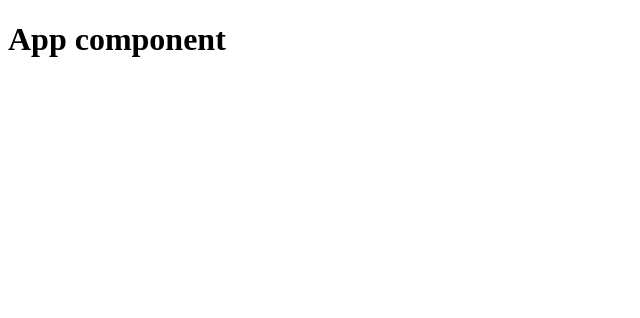
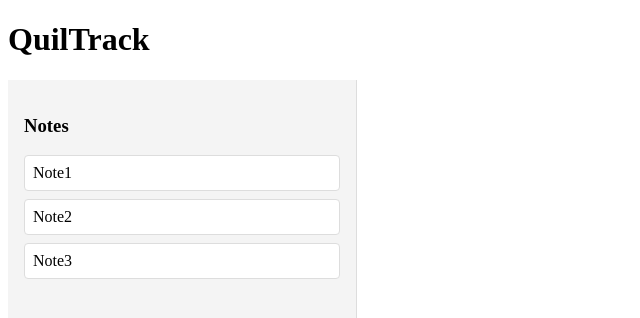
Before and after one commit to bhanukad610/quiltrack-web, an Angular app: page / in a window 1280 px wide. Shown: the top 318 px of the page, without its empty margins (0-640 px from the left). Built offline with nearby package versions, Linux system fonts and the light colour scheme.

Commit message:
Added basic side component

```diff
--- a/src/app/app.component.html
+++ b/src/app/app.component.html
@@ -1 +1,2 @@
-<h1>App component</h1>
+<h1>QuilTrack</h1>
+<app-sidebar></app-sidebar>
--- a/src/app/app.component.ts
+++ b/src/app/app.component.ts
@@ -1,9 +1,13 @@
 import { Component } from '@angular/core';
 import { RouterOutlet } from '@angular/router';
+import { SidebarComponent } from './sidebar/sidebar.component';
 
 @Component({
   selector: 'app-root',
-  imports: [RouterOutlet],
+  imports: [
+    RouterOutlet,
+    SidebarComponent
+  ],
   templateUrl: './app.component.html',
   styleUrl: './app.component.css'
 })
--- /dev/null
+++ b/src/app/sidebar/sidebar.component.css
@@ -0,0 +1,25 @@
+.sidebar {
+    width: 25%;
+    height: 100vh;
+    background-color: #f4f4f4;
+    padding: 1rem;
+    border-right: 1px solid #ddd;
+  }
+
+  ul {
+    list-style: none;
+    padding: 0;
+  }
+
+  li {
+    padding: 0.5rem;
+    margin-bottom: 0.5rem;
+    cursor: pointer;
+    background-color: #fff;
+    border: 1px solid #ddd;
+    border-radius: 4px;
+  }
+
+  li:hover {
+    background-color: #eaeaea;
+  }
--- /dev/null
+++ b/src/app/sidebar/sidebar.component.html
@@ -0,0 +1,8 @@
+<div class="sidebar">
+    <h3>Notes</h3>
+    <ul>
+      <li *ngFor="let note of notes" (click)="onSelectNote(note)">
+        {{ note.title }}
+      </li>
+    </ul>
+  </div>
--- /dev/null
+++ b/src/app/sidebar/sidebar.component.ts
@@ -0,0 +1,20 @@
+import { NgFor } from '@angular/common';
+import { Component } from '@angular/core';
+
+@Component({
+  selector: 'app-sidebar',
+  imports: [NgFor],
+  templateUrl: './sidebar.component.html',
+  styleUrl: './sidebar.component.css'
+})
+export class SidebarComponent {
+  notes = [
+    {title: 'Note1', content: 'This is the content of note 1.'},
+    {title: 'Note2', content: 'This is the content of note 2.'},
+    {title: 'Note3', content: 'This is the content of note 3.'}
+  ];
+
+  onSelectNote(note: any): void {
+    console.log('selected note:', note);
+  }
+}
```
Also changed, not shown: 1 other file (tests, documents, lock files or other folders).
